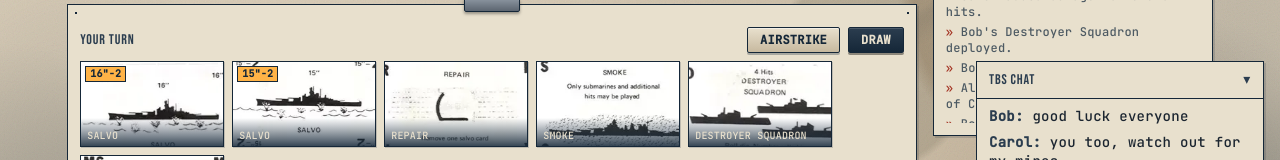
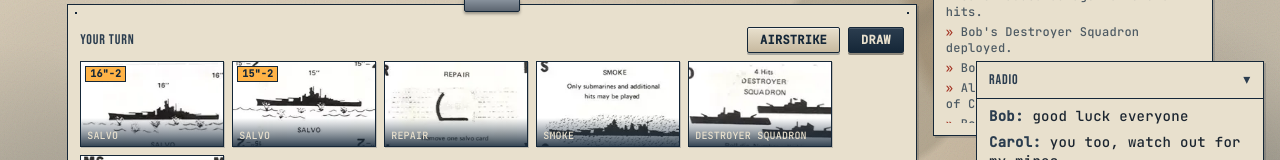
Before and after one commit to opendoor-run/naval-war, a React (Vite) app in the folder app/: page /preview in a window 1280 px wide. Shown: the part 554-714 px from the top of the page. Built offline with nearby package versions, Linux system fonts and the light colour scheme; no server answers.

Commit message:
Rename chat panel header from TBS Chat to Radio

```diff
--- a/app/src/components/ChatPanel.tsx
+++ b/app/src/components/ChatPanel.tsx
@@ -38,7 +38,7 @@ export function ChatPanel({
     <div className="fixed bottom-4 right-4 z-40 w-72 max-w-[calc(100vw-2rem)]">
       <div className="ptc-panel overflow-hidden">
         <button onClick={() => setOpen((o) => !o)} className="ptc-headline flex w-full items-center justify-between px-3 py-2 text-sm hover:bg-[var(--parchment-lo)]/40">
-          <span>TBS Chat</span>
+          <span>Radio</span>
           <span>{open ? '▾' : '▸'}</span>
         </button>
 
```
